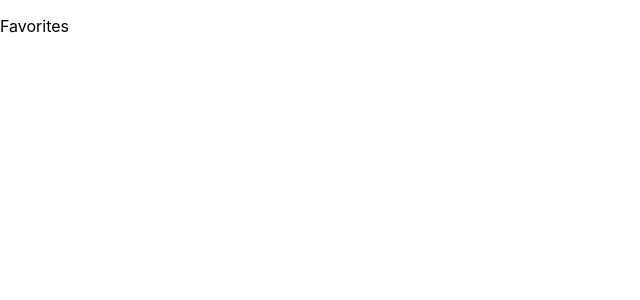
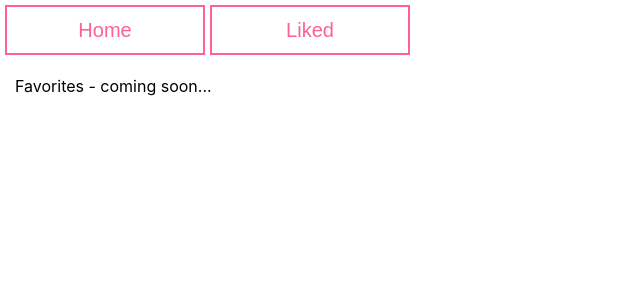
Before and after one commit to udarange/next-js-demo, a Next.js app: page /favorites in a window 1280 px wide. Shown: the top 300 px of the page, without its empty margins (0-640 px from the left). Built offline with nearby package versions, Linux system fonts and the light colour scheme.

Commit message:
desktop view impl.

```diff
--- a/components/card.tsx
+++ b/components/card.tsx
@@ -70,6 +70,7 @@ const CardHeaderContainer = styled.div`
 
 const CardBodyContainer = styled.div`
   width: 100%;
+  max-width: 550px;
   display: flex;
   flex-direction: column;
   position: relative;
--- a/components/footer.tsx
+++ b/components/footer.tsx
@@ -1,45 +1,17 @@
-import styles from "../styles/Home.module.css";
+import styles from "../styles/Footer.module.css";
 import Link from "next/link";
 import React from "react";
 
-export default function Footer () {
-  return <footer className={styles.footer} style={{
-    position: "fixed",
-    left: "0",
-    bottom: "0",
-    width: "100%",
-    backgroundColor: "#FC619C",
-    color: "white",
-    textAlign: "center"
-  }}>
+export default function Footer() {
+  return <footer className={styles.footer}>
     <Link href={"/"}>
-      <button style={{
-        background: "transparent",
-        border: "none",
-        color: "white",
-        width: "50%",
-        textAlign: "center",
-        minHeight: "50px"
-      }}>
-        <i style={{
-          fontSize: "25px",
-          padding: "18px"
-        }} className="fa fa-home" aria-hidden="true" />
+      <button>
+        <i className="fa fa-home" aria-hidden="true" />
       </button>
     </Link>
     <Link href={"/favorites"}>
-      <button style={{
-        background: "transparent",
-        border: "none",
-        color: "white",
-        width: "50%",
-        textAlign: "center",
-        minHeight: "50px"
-      }}>
-        <i style={{
-          fontSize: "25px",
-          padding: "18px"
-        }} className="fa fa-heart" aria-hidden="true" />
+      <button>
+        <i className="fa fa-heart" aria-hidden="true" />
       </button>
     </Link>
   </footer>
--- /dev/null
+++ b/components/header.tsx
@@ -0,0 +1,18 @@
+import React from "react";
+import styles from "../styles/Header.module.css";
+import Link from "next/link";
+
+export default function Header() {
+  return <header className={styles.header}>
+    <Link href={"/"}>
+      <button>
+        Home
+      </button>
+    </Link>
+    <Link href={"/favorites"}>
+      <button>
+        Liked
+      </button>
+    </Link>
+  </header>
+}
--- a/components/layout.tsx
+++ b/components/layout.tsx
@@ -1,9 +1,11 @@
+import React from "react";
+import Header from "./header";
 import Footer from "./footer";
-import React from "react";
 
 export default function Layout({ children }: { children: any }) {
   return (
     <>
+      <Header />
       <main>{children}</main>
       <Footer />
     </>
--- a/pages/favorites/index.tsx
+++ b/pages/favorites/index.tsx
@@ -1,9 +1,16 @@
+import Head from 'next/head'
 import React from "react";
 
 export default function Favorites() {
   return (
     <div>
-      <p>Favorites</p>
+      <Head>
+        <title>Favourite | Noon Shop</title>
+        <meta name="description" content="my favourite from noon shop" />
+        <link rel="icon" href="/favicon.ico" />
+      </Head>
+
+      <p style={{ paddingLeft: 15 }}>Favorites - coming soon...</p>
     </div>
   )
 }
--- a/pages/index.tsx
+++ b/pages/index.tsx
@@ -46,9 +46,9 @@ const Home: NextPage = () => {
         <link rel="icon" href="/favicon.ico" />
       </Head>
 
-      <main className={styles.main}>
+      <div className={styles.main}>
         {data.map((el, index) => <Card key={index} cardData={el} />)}
-      </main>
+      </div>
     </div>
   )
 }
--- /dev/null
+++ b/styles/Footer.module.css
@@ -0,0 +1,31 @@
+
+.footer {
+  display: none;
+  position: fixed;
+  left: 0;
+  bottom: 0;
+  width: 100%;
+  background-color: #FC619C;
+  color: white;
+  text-align: center;
+}
+
+.footer button {
+  background: transparent;
+  border: none;
+  color: white;
+  width: 50%;
+  text-align: center;
+  min-height: 50px;
+}
+
+.footer button i {
+  font-size: 25px;
+  padding: 18px;
+}
+
+@media (max-width: 600px) {
+  .footer {
+    display: block;
+  }
+}
--- /dev/null
+++ b/styles/Header.module.css
@@ -0,0 +1,27 @@
+
+.header {
+  display: block;
+  width: 100%;
+}
+
+.header button {
+  background: transparent;
+  border: 2px solid #FC619C;
+  color: #FC619C;
+  width: 200px;
+  text-align: center;
+  min-height: 50px;
+  font-size: 20px;
+  margin: 5px 0 5px 5px;
+}
+
+.header button i {
+  font-size: 25px;
+  padding: 18px;
+}
+
+@media (max-width: 600px) {
+  .header {
+    display: none;
+  }
+}
--- a/styles/Home.module.css
+++ b/styles/Home.module.css
@@ -114,23 +114,9 @@
   margin-left: 0.5rem;
 }
 
-.footer {
-  display: none;
-  position: fixed;
-  left: 0;
-  bottom: 0;
-  width: 100%;
-  background-color: #FC619C;
-  color: white;
-  text-align: center;
-}
-
 @media (max-width: 600px) {
   .grid {
     width: 100%;
     flex-direction: column;
   }
-  .footer {
-    display: block;
-  }
 }
```
